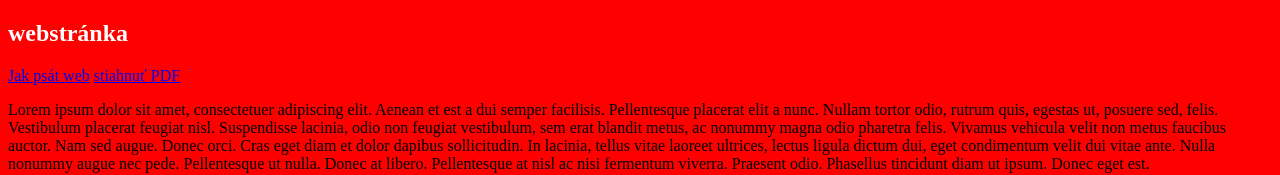
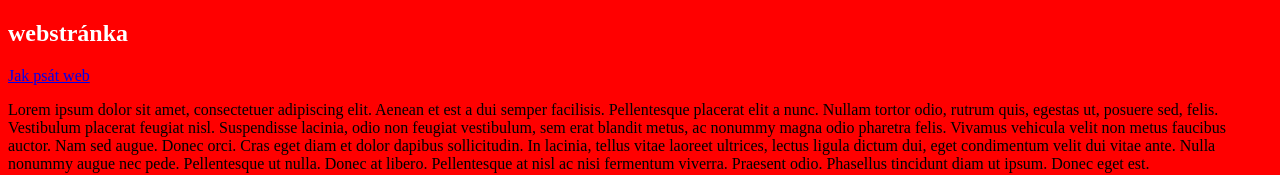
Before and after one commit to xkrumpp/web, a plain HTML site: page index.html in a window 1280 px wide. Shown: the top 175 px of the page. Drawn offline with Linux system fonts and the light colour scheme.

Commit message:
Update index.html

```diff
--- a/index.html
+++ b/index.html
@@ -14,7 +14,7 @@
 </h2>
 
 <a href="http://www.jakpsatweb.cz">Jak psát web</a>
-<a href="cvicna_pisemka.pdf">stiahnuť PDF</a>
+<!-- <a href="cvicna_pisemka.pdf">stiahnuť PDF</a> -->
 <p>
   Lorem ipsum dolor sit amet, consectetuer adipiscing elit. Aenean et est a dui semper facilisis. Pellentesque placerat elit a nunc. Nullam tortor odio, rutrum quis, egestas ut, posuere sed, felis. Vestibulum placerat feugiat nisl. Suspendisse lacinia, odio non feugiat vestibulum, sem erat blandit metus, ac nonummy magna odio pharetra felis. Vivamus vehicula velit non metus faucibus auctor. Nam sed augue. Donec orci. Cras eget diam et dolor dapibus sollicitudin. In lacinia, tellus vitae laoreet ultrices, lectus ligula dictum dui, eget condimentum velit dui vitae ante. Nulla nonummy augue nec pede. Pellentesque ut nulla. Donec at libero. Pellentesque at nisl ac nisi fermentum viverra. Praesent odio. Phasellus tincidunt diam ut ipsum. Donec eget est.
 </p>
```
